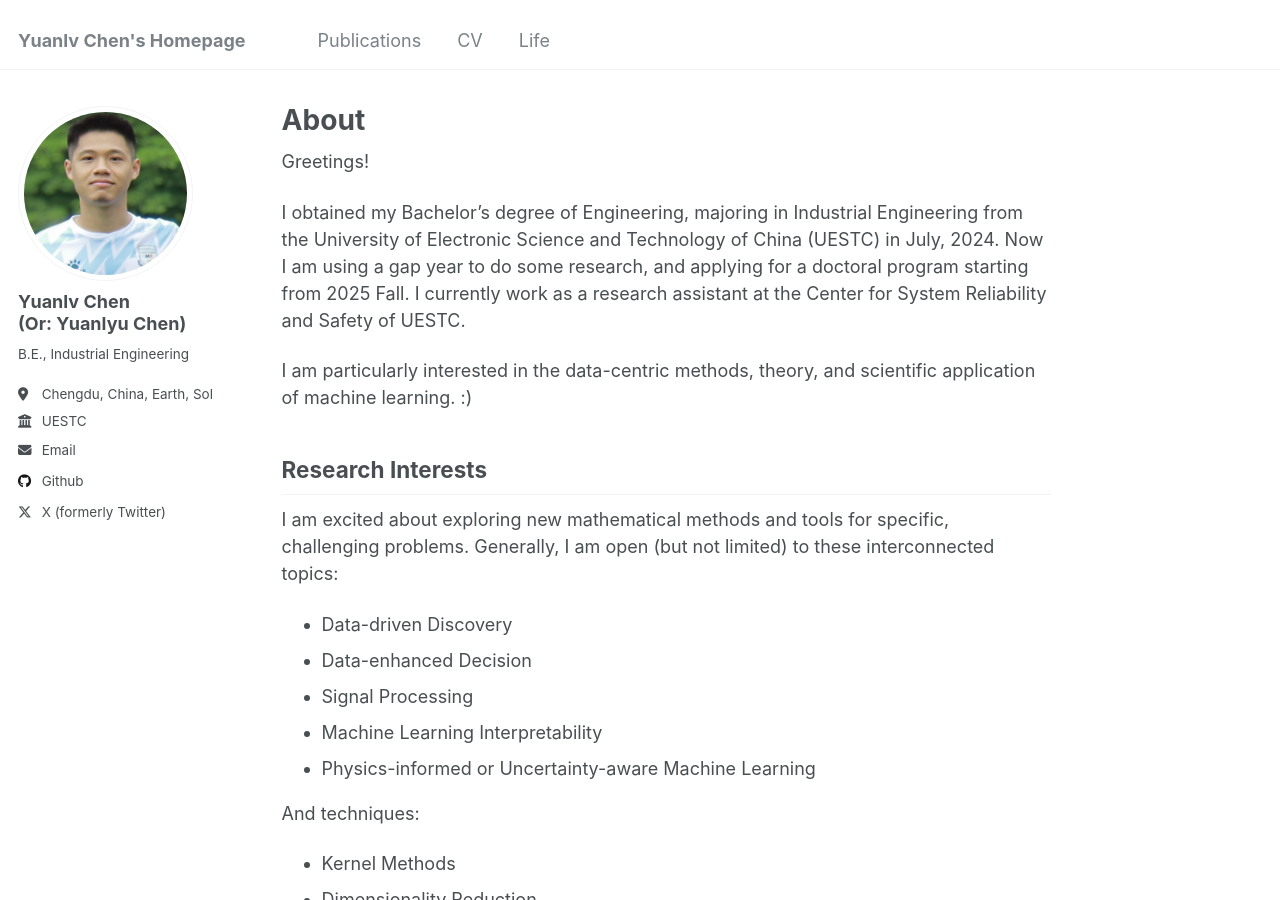
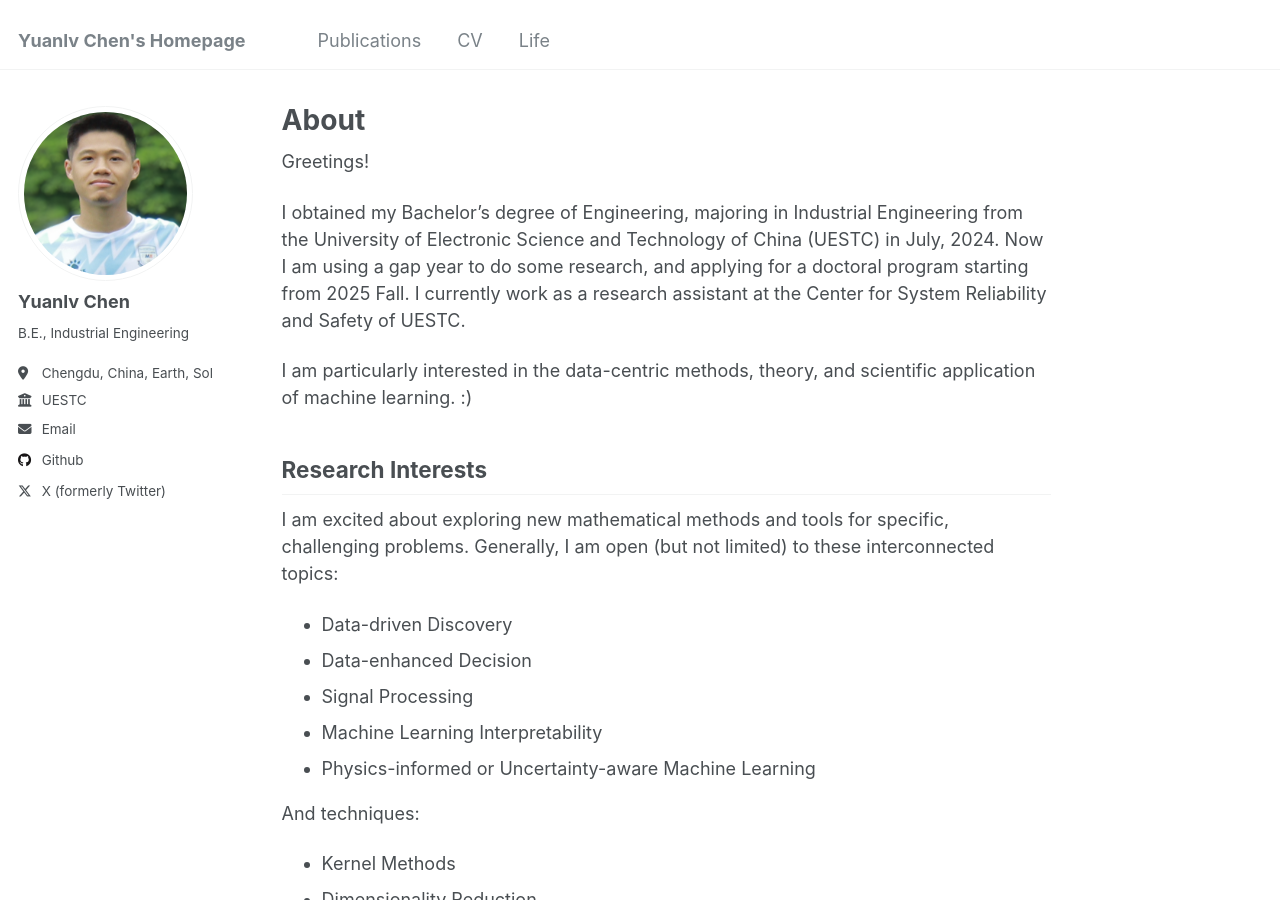
Before and after one commit to YLchen22/YLchen22.github.io, a Jekyll site: the page built from _pages/about.md, in a window 1280 px wide and 900 px high. Built offline with Jekyll 4.4.1, drawn with Linux system fonts in a browser that asks for light colours.

Commit message:
Update _config.yml

```diff
--- a/_config.yml
+++ b/_config.yml
@@ -22,7 +22,7 @@ repository               : "Ylchen22/Ylchen22.github.io"
 author:
   # Biographic information
   avatar           : "profile.png"
-  name             : "Yuanlv Chen <br> (Or: Yuanlyu Chen)"
+  name             : "Yuanlv Chen"
   pronouns         : # example: "she/her"
   bio              : "B.E., Industrial Engineering "
   location         : "Chengdu, China, Earth, Solar System"
```
